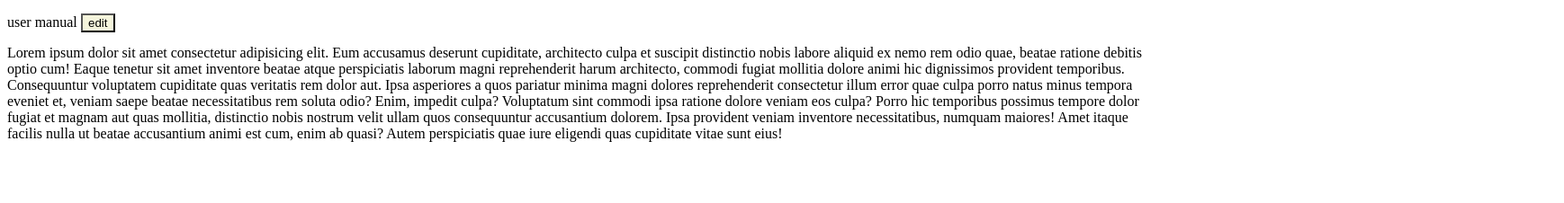
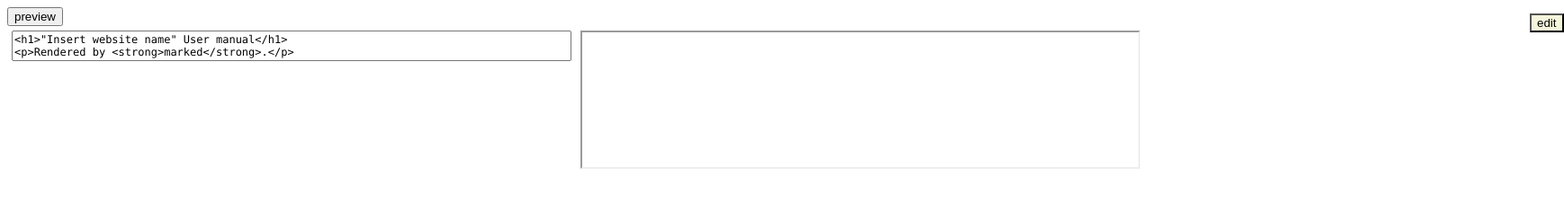
Before and after one commit to jcfn19/ts_md_edit_site, a website: page ts_md_umanual_code/src/index.html in a window 1280 px wide. Shown: the whole page at 90% size, 1738 px wide, since content can reach past the window. Drawn offline with nearby package versions, Linux system fonts and the light colour scheme; no server answers.

Commit message:
updated code & added md edit & preview

```diff
--- a/ts_md_umanual_code/src/editpagev.js
+++ /dev/null
@@ -1,8 +0,0 @@
-console.log("hello world! js");
-
-const response = fetch("/usersrawjson");
-const data = response.json();
-console.log(data);
-
-let testfeedback = data[0].afeedbackm;
-console.log(testfeedback);
--- a/ts_md_umanual_code/src/index.css
+++ b/ts_md_umanual_code/src/index.css
@@ -1,6 +1,26 @@
 #editbtn{
     position: absolute;
-    left: 90px;
+    left: 1700px;
     top: 15px;
     background-color: beige;
 }
+
+textarea {
+	font-family: Menlo, Monaco, Consolas, "Courier New", monospace;
+	font-size: 12px;
+	resize: none;
+}
+
+.containers {
+	display: flex;
+	height: calc(100vh - 68px);
+}
+
+.container {
+	flex-basis: 50%;
+	padding: 5px;
+	display: flex;
+	flex-direction: column;
+	height: 100%;
+	box-sizing: border-box;
+}
--- a/ts_md_umanual_code/src/index.html
+++ b/ts_md_umanual_code/src/index.html
@@ -5,16 +5,23 @@
     <meta name="viewport" content="width=device-width, initial-scale=1.0">
     <title>Document</title>
     <link rel="stylesheet" href="index.css">
-    <script src="editpagev.js" defer></script>
+    <script src="https://cdn.jsdelivr.net/npm/marked/marked.min.js"></script>
+    <script src="marked.js" defer></script>
 </head>
 <body>
-    <p>user manual</p>
+    <!--man skal kun se edit og preview når man trykker på edit-->
     <button id="editbtn">edit</button>
-
-    <p>Lorem ipsum dolor sit amet consectetur adipisicing elit. Eum accusamus deserunt cupiditate, architecto culpa et suscipit distinctio nobis labore aliquid ex nemo rem odio quae, beatae ratione debitis optio cum!
-    Eaque tenetur sit amet inventore beatae atque perspiciatis laborum magni reprehenderit harum architecto, commodi fugiat mollitia dolore animi hic dignissimos provident temporibus. Consequuntur voluptatem cupiditate quas veritatis rem dolor aut.
-    Ipsa asperiores a quos pariatur minima magni dolores reprehenderit consectetur illum error quae culpa porro natus minus tempora eveniet et, veniam saepe beatae necessitatibus rem soluta odio? Enim, impedit culpa?
-    Voluptatum sint commodi ipsa ratione dolore veniam eos culpa? Porro hic temporibus possimus tempore dolor fugiat et magnam aut quas mollitia, distinctio nobis nostrum velit ullam quos consequuntur accusantium dolorem.
-    Ipsa provident veniam inventore necessitatibus, numquam maiores! Amet itaque facilis nulla ut beatae accusantium animi est cum, enim ab quasi? Autem perspiciatis quae iure eligendi quas cupiditate vitae sunt eius! </p>
+    <button onclick="updateIframe()">preview</button>
+    <!--same as preview/what users see-->
+    <div class="containers">
+        <div class="container">
+            <!--edit field-->
+            <textarea id="text field"></textarea>
+        </div>
+        <div class="container">
+            <!-- preview. will use iframe to get preview from edit-->
+            <iframe id="outputFrame"></iframe>
+        </div>
+    </div>
 </body>
 </html>
--- /dev/null
+++ b/ts_md_umanual_code/src/marked.js
@@ -0,0 +1,29 @@
+console.log("hello world! js");
+
+// remove the most common zerowidth characters from the start of the file
+// marked.parse(
+//   contents.replace(/^[\u200B\u200C\u200D\u200E\u200F\uFEFF]/,"")
+// );
+
+document.getElementById('text field').innerHTML =
+  marked.parse('# "Insert website name" User manual\n\nRendered by **marked**.');
+
+async function bgetusers() {
+    const response = await fetch("/usersrawjson");
+    const data = await response.json();
+    console.log(data);
+
+    let testuser = data[0].uname;
+    console.log(testuser);
+    // hvis user som er logget inn sinn rolle er admin, tillat å edite siden
+}
+
+bgetusers()
+
+function updateIframe() {
+  var text = document.getElementById('text field').value;
+  var iframe = document.getElementById('outputFrame');
+  iframe.contentWindow.document.open();
+  iframe.contentWindow.document.write(text);
+  iframe.contentWindow.document.close();
+}
```
Also changed, not shown: README.md.
